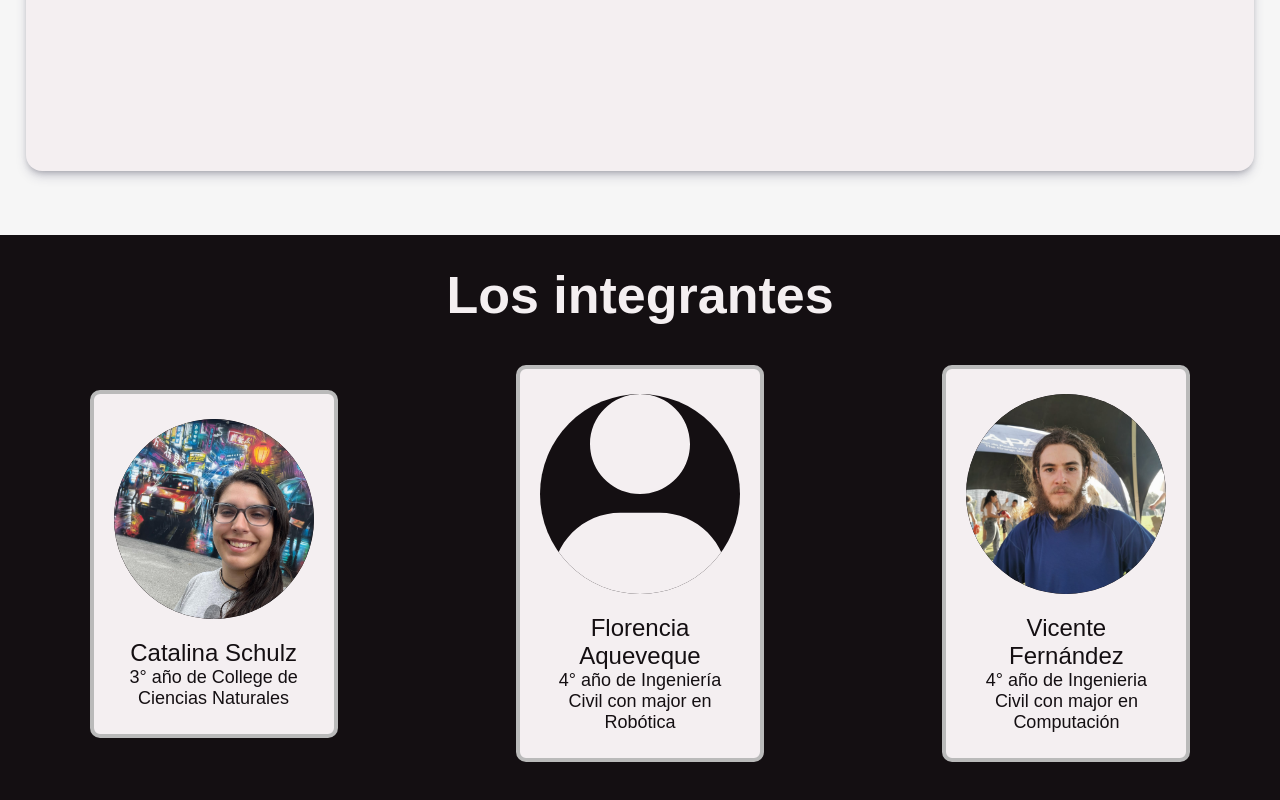
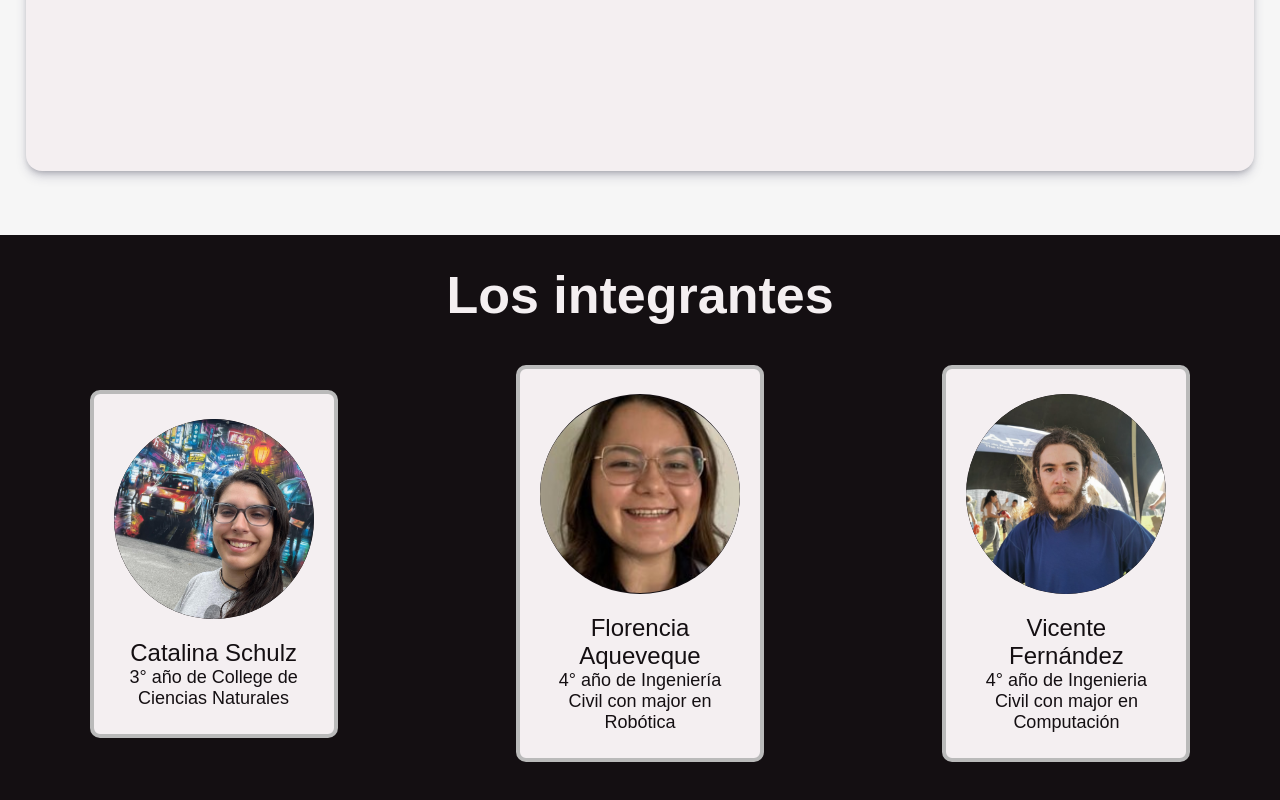
Before and after one commit to Flo-aq/BrainBox-frontend, a React (Vite) app: page /about-us in a window 1280 px wide. Shown: the part 565-1365 px from the top of the page. Built offline with nearby package versions, Linux system fonts and the light colour scheme; a web font is replaced by a local one.

Commit message:
Feat 3ra foto
aboutUS agregar ultima foto

```diff
--- a/src/pages/AboutUs/AboutUs.jsx
+++ b/src/pages/AboutUs/AboutUs.jsx
@@ -1,6 +1,7 @@
 import './AboutUs.css'
 import imgVicente from '../../Images/imgVicente.jpg'
 import imgCatalina from '../../Images/imgCatalina.jpg'
+import imgFlorencia from '../../Images/imgFlorencia.jpg'
 
 function AboutUs() {
 
@@ -23,7 +24,7 @@ function AboutUs() {
           <div className='members-container'>
             <div className="card-client">
             <div className="user-picture">
-              <img src={imgCatalina} alt="Vicente Fernández" className="client-image" /> {/* Agrega la imagen aquí */}
+              <img src={imgCatalina} alt="Catalina Schulz" className="client-image" /> {/* Agrega la imagen aquí */}
             </div>
               <p className="name-client"> Catalina Schulz
                   <span>3° año de College de Ciencias Naturales
@@ -33,11 +34,9 @@ function AboutUs() {
             </div>
 
             <div className="card-client">
-              <div className="user-picture">
-                  <svg viewBox="0 0 448 512" xmlns="http://www.w3.org/2000/svg">
-                      <path d="M224 256c70.7 0 128-57.31 128-128s-57.3-128-128-128C153.3 0 96 57.31 96 128S153.3 256 224 256zM274.7 304H173.3C77.61 304 0 381.6 0 477.3c0 19.14 15.52 34.67 34.66 34.67h378.7C432.5 512 448 496.5 448 477.3C448 381.6 370.4 304 274.7 304z"></path>
-                  </svg>
-              </div>
+            <div className="user-picture">
+              <img src={imgFlorencia} alt="Florencia Aqueveque" className="client-image" /> {/* Agrega la imagen aquí */}
+            </div>
               <p className="name-client"> Florencia Aqueveque
                   <span>4° año de Ingeniería Civil con major en Robótica
                   </span>
```
Also changed, not shown: src/Images/imgFlorencia.jpg (added).
